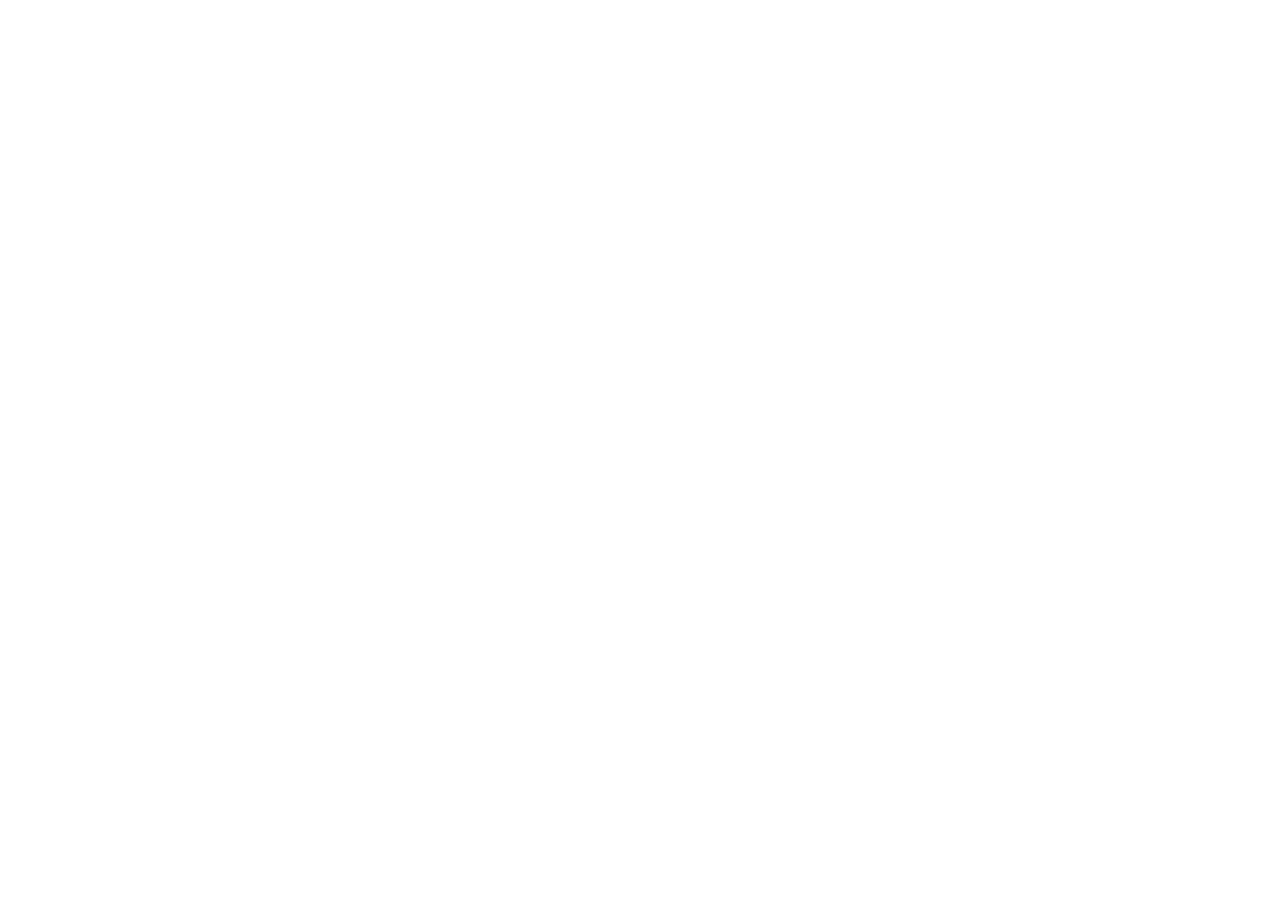
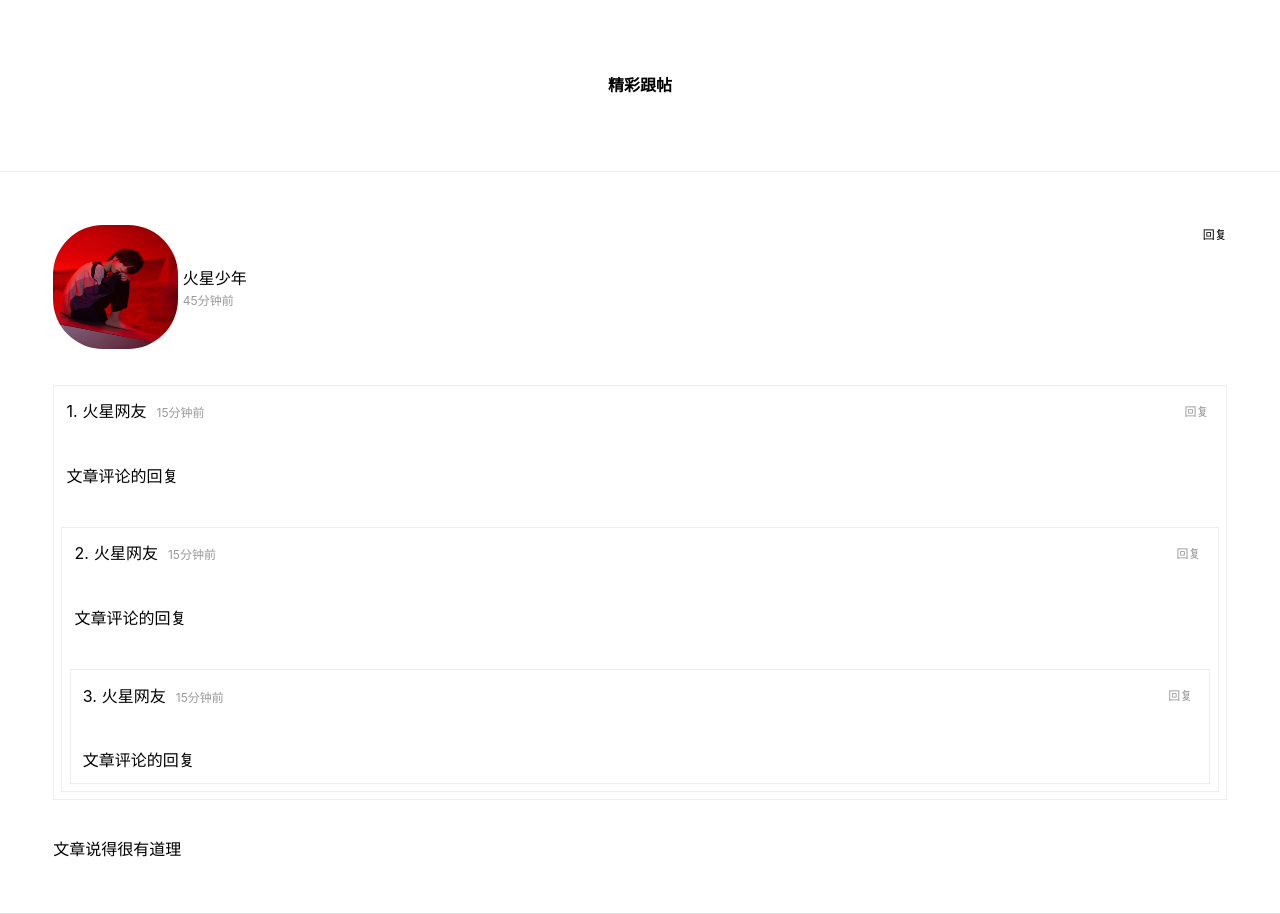
Before and after one commit to 17878537074/toutiao, a Vue app: page /postcomment/1 in a window 1280 px wide. Before the commit the page ends 800 px from the top, so only its background shows below. Built offline with nearby package versions, Linux system fonts and the light colour scheme; a small style sheet from the web is missing.

Commit message:
精彩跟帖页初级静态页

```diff
--- a/src/components/Postfooter.vue
+++ b/src/components/Postfooter.vue
@@ -1,7 +1,9 @@
 <template>
   <div>
     <div class="footer">
+      <router-link :to="`/postcomment/${post.id}`">
       <div class="comment-input">发布评论</div>
+      </router-link>
       <div class="icons">
         <span class="iconfont iconpinglun-"></span>
         <i>{{post.comment_length>100?'99+':post.comment_length}}</i>
--- a/src/router/index.js
+++ b/src/router/index.js
@@ -92,7 +92,13 @@ const routes = [
 		// 视频文章详情页
 		path:"/video/:id",
 		component:()=>import("@/views/Video"),
+	},
+	{
+		// 视频文章详情页
+		path:"/postcomment/:id",
+		component:()=>import("@/views/PostComment"),
 	}
+
 
 ]
 
--- a/src/views/Index.vue
+++ b/src/views/Index.vue
@@ -15,7 +15,12 @@
     <!-- sticky：是否使用粘性定位布局 -->
     <!-- swipeable: 是否开启手势滑动切换 -->
     <van-tabs v-model="active" sticky swipeable @scroll="handelScroll">
-      <van-tab v-for="(item,index) in categories" v-if="item.is_top===1 || item.name==='V'" :key="index" :title="item.name">
+      <van-tab
+        v-for="(item,index) in categories"
+        v-if="item.is_top===1 || item.name==='V'"
+        :key="index"
+        :title="item.name"
+      >
         <!-- 下拉刷新 -->
 
         <van-pull-refresh v-model="refreshing" @refresh="onRefresh">
@@ -52,7 +57,7 @@ import PostItem from "@/components/PostItem";
 import PostImages from "@/components/PostImages";
 import PostVideo from "@/components/PostVideo";
 export default {
-  name:"index",
+  name: "index",
   data() {
     return {
       categories: [],
@@ -71,8 +76,8 @@ export default {
     // 监听tab栏的切换
 
     active() {
-      const arr = this.categories.filter(v=>{
-            return v.is_top || v.name ==="V";
+      const arr = this.categories.filter(v => {
+        return v.is_top || v.name === "V";
       });
       //  console.log(this.active);
       // 判断如果点击的是最后一个图标，跳转到栏目管理页
@@ -90,7 +95,10 @@ export default {
       }, 200);
     }
   },
+  // activated生命周期函数，当组件每次被渲染的时候才会触发
+  // activated() {}
   mounted() {
+    // this.active = 0;
     // 请求前先判断本地是否有栏目的数据
     const categories = JSON.parse(localStorage.getItem("categories"));
     // 获取本地的token,如果没有值就等于一个空对象
@@ -268,6 +276,16 @@ export default {
       this.refreshing = false;
       console.log("正在下拉刷新");
     }
+  },
+  beforeRouteEnter(to, from, next) {
+    if (from.path === "/categroy") {
+      next(vm => {
+        // 通过 `vm` 访问组件实例
+        vm.active=0;
+      });
+    }else{
+      next();
+    }
   }
 };
 </script>
--- /dev/null
+++ b/src/views/PostComment.vue
@@ -0,0 +1,119 @@
+<template>
+  <div>
+    <Navigatebar title="精彩跟帖" :showHome="true"></Navigatebar>
+    <div class="comment">
+      <div class="comment-top">
+        <div class="user">
+          <img src="../assets/hua.jpg" alt />
+          <div class="user-info">
+            <p>火星少年</p>
+            <span>45分钟前</span>
+          </div>
+        </div>
+        <span class="reply">回复</span>
+      </div>
+      <div class="comment-floor">
+        <div class="floor-top">
+          <div class="user">
+            <i>1.</i>
+            <em>火星网友</em>
+            <span>15分钟前</span>
+          </div>
+          <span>回复</span>
+        </div>
+
+        <div class="content">文章评论的回复</div>
+        <div class="comment-floor">
+          <div class="floor-top">
+            <div class="user">
+              <i>2.</i>
+              <em>火星网友</em>
+              <span>15分钟前</span>
+            </div>
+            <span>回复</span>
+          </div>
+          <div class="content">文章评论的回复</div>
+          <div class="comment-floor">
+            <div class="floor-top">
+              <div class="user">
+                <i>3.</i>
+                <em>火星网友</em>
+                <span>15分钟前</span>
+              </div>
+              <span>回复</span>
+            </div>
+            <div class="content">文章评论的回复</div>
+          </div>
+        </div>
+      </div>
+      <div class="content">文章说得很有道理</div>
+    </div>
+  </div>
+</template>
+
+<script>
+import Navigatebar from "@/components/Navigatebar";
+
+export default {
+  components: {
+    Navigatebar
+  }
+};
+</script>
+
+<style lang="less" scoped>
+@px: 360/100vw;
+.comment {
+  padding: 15/ @px;
+  border-bottom: 1px solid #ddd;
+  .content {
+    margin-top: 10 / @px;
+  }
+}
+.comment-top {
+  display: flex;
+  justify-content: space-between;
+  margin-bottom: 10 / @px;
+  .user {
+    display: flex;
+    align-items: center;
+    img {
+      display: block;
+      width: 35 / @px;
+      height: 35 / @px;
+      border-radius: 50px;
+      margin-right: 5px;
+    }
+    span {
+      color: #999;
+      font-size: 12px;
+    }
+  }
+  .reply {
+    font-size: 12px;
+  }
+}
+.comment-floor {
+  border: 1px solid #eee;
+  padding: 2 / @px;
+  margin-top: 10 / @px;
+  .floor-top {
+    padding: 5px;
+    display: flex;
+    justify-content: space-between;
+    align-items: center;
+    span {
+      font-size: 12px;
+      color: #999;
+      margin: 0 5px;
+    }
+    em {
+      margin: 0 5px;
+    }
+  }
+  .content {
+    padding: 5px;
+    padding-top: 0;
+  }
+}
+</style>
```
